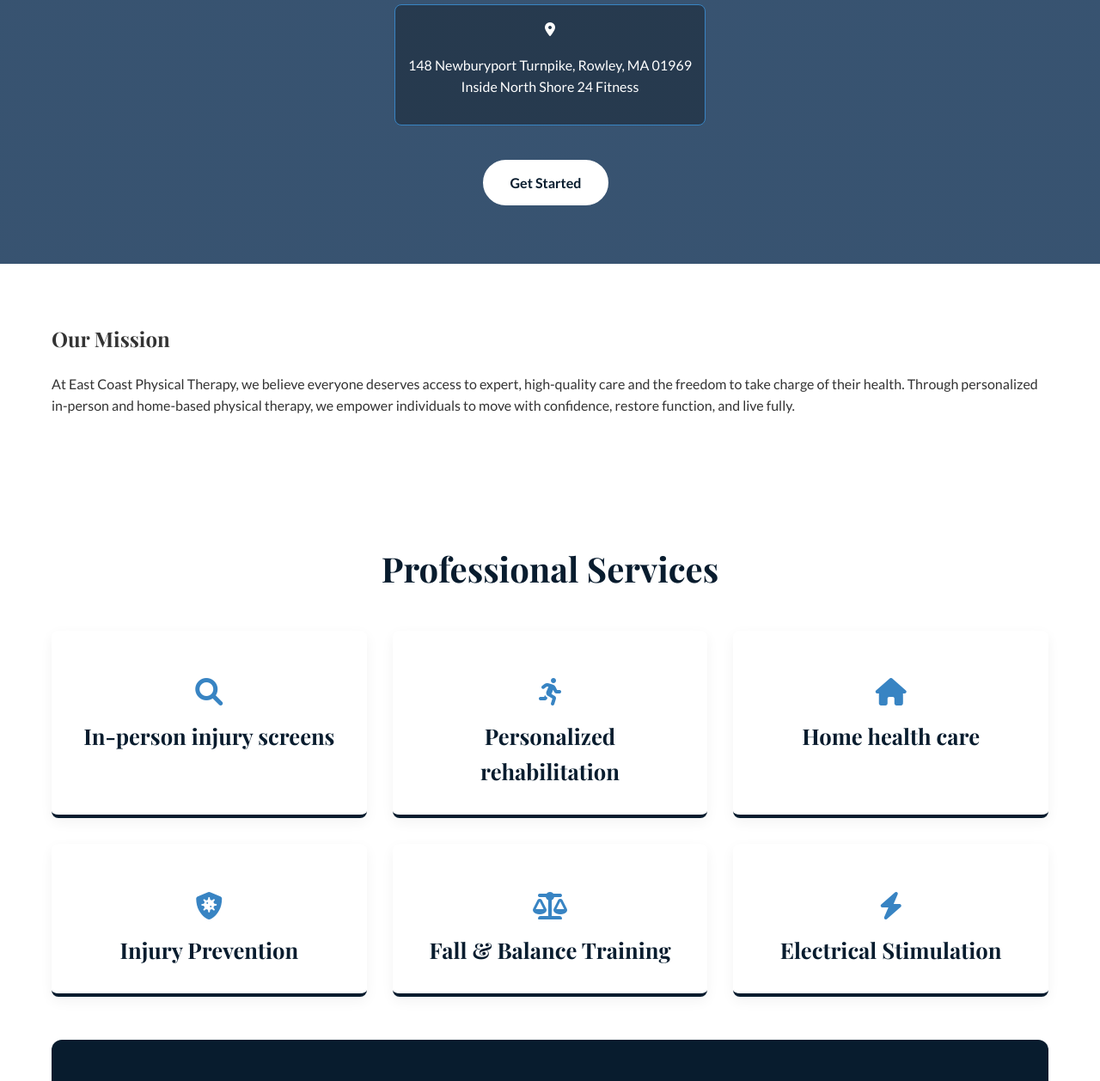
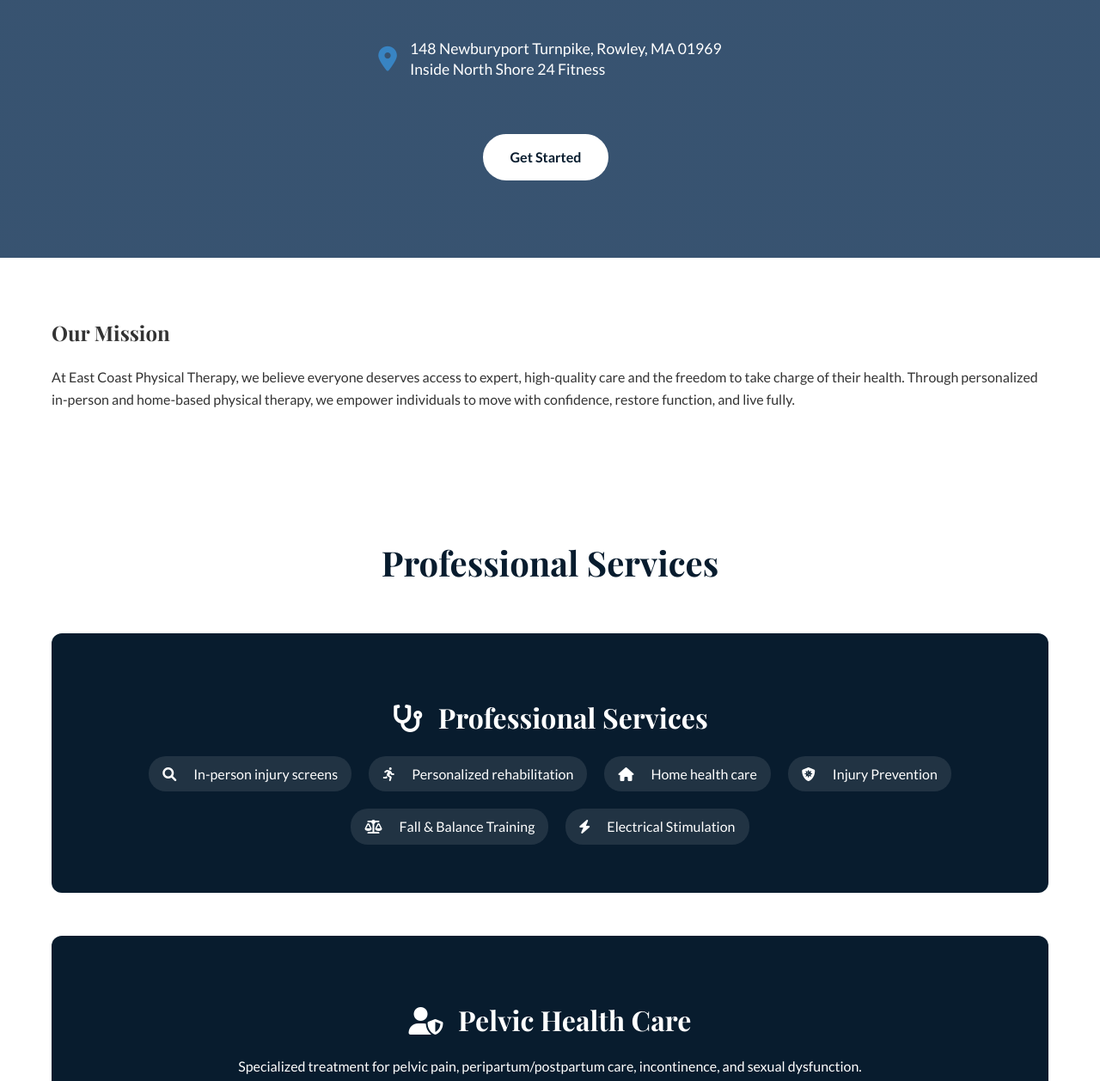
Before and after one commit to East-Coast-Physical-Therapy/eastcoastpt.github.io, a plain HTML site: page index.html in a window 1280 px wide. Shown: the part 350-1608 px from the top of the page at 86% size. Drawn offline with nearby package versions, Linux system fonts and the light colour scheme.

Commit message:
standardized services section

```diff
--- a/index.html
+++ b/index.html
@@ -62,32 +62,23 @@
     <section id="services" class="services">
         <div class="container">
             <h2 class="section-title">Professional Services</h2>
-            <div class="services-grid">
-                <div class="service-card">
-                    <h3><i class="fas fa-search"></i> In-person injury screens</h3>
-                </div>
-                <div class="service-card">
-                    <h3><i class="fas fa-running"></i> Personalized rehabilitation</h3>
-                </div>
-                <div class="service-card">
-                    <h3><i class="fas fa-home"></i> Home health care</h3>
-                </div>
-                <div class="service-card">
-                    <h3><i class="fas fa-shield-virus"></i> Injury Prevention</h3>
-                </div>
-                <div class="service-card">
-                    <h3><i class="fas fa-balance-scale"></i> Fall & Balance Training</h3>
-                </div>
-                <div class="service-card">
-                    <h3><i class="fas fa-bolt"></i> Electrical Stimulation</h3>
-                </div>
+            <div class="feature-box">
+                <h3><i class="fas fa-stethoscope"></i> Professional Services</h3>
+                <ul class="feature-list">
+                    <li><i class="fas fa-search"></i> In-person injury screens</li>
+                    <li><i class="fas fa-running"></i> Personalized rehabilitation</li>
+                    <li><i class="fas fa-home"></i> Home health care</li>
+                    <li><i class="fas fa-shield-virus"></i> Injury Prevention</li>
+                    <li><i class="fas fa-balance-scale"></i> Fall & Balance Training</li>
+                    <li><i class="fas fa-bolt"></i> Electrical Stimulation</li>
+                </ul>
             </div>
 
-            <div class="pelvic-health-box">
+            <div class="feature-box">
                 <h3><i class="fas fa-user-shield"></i> Pelvic Health Care</h3>
                 <p>Specialized treatment for pelvic pain, peripartum/postpartum care, incontinence, and sexual
                     dysfunction.</p>
-                <ul class="pelvic-list">
+                <ul class="feature-list">
                     <li>Pelvic & Tailbone Pain</li>
                     <li>Urinary/Fecal Leakage</li>
                     <li>Post-Menopausal Changes</li>
--- a/style.css
+++ b/style.css
@@ -165,13 +165,29 @@ h6 {
 }
 
 .location-badge {
-    margin: 20px auto 30px auto;
-    padding: 15px;
-    border: 1px solid var(--logo-mid);
-    display: block;
+    margin: 15px auto 35px auto;
+    padding: 0;
+    border: none;
+    display: flex;
+    flex-direction: row;
+    align-items: center;
     width: fit-content;
-    border-radius: 8px;
-    background: rgba(0, 0, 0, 0.3);
+    background: transparent;
+}
+
+.location-badge i {
+    color: var(--logo-mid);
+    font-size: 1.8rem;
+    /* Slightly larger icon */
+    margin-right: 15px;
+    margin-bottom: 0;
+}
+
+.location-badge p {
+    font-size: 1.1rem;
+    line-height: 1.4;
+    font-weight: 500;
+    text-align: left;
 }
 
 /* Services Grid */
@@ -210,7 +226,8 @@ h6 {
 }
 
 /* Pelvic Health Box */
-.pelvic-health-box {
+/* Feature Box (Shared Style) */
+.feature-box {
     margin-top: 50px;
     background: var(--theme-dark-blue);
     color: white;
@@ -219,17 +236,17 @@ h6 {
     text-align: center;
 }
 
-.pelvic-health-box h3 {
+.feature-box h3 {
     color: white;
     font-size: 2rem;
     margin-bottom: 1rem;
 }
 
-.pelvic-health-box i {
+.feature-box i {
     margin-right: 10px;
 }
 
-.pelvic-list {
+.feature-list {
     list-style: none;
     padding: 0;
     display: flex;
@@ -239,10 +256,13 @@ h6 {
     margin-top: 20px;
 }
 
-.pelvic-list li {
+.feature-list li {
     background: rgba(255, 255, 255, 0.1);
     padding: 8px 16px;
     border-radius: 20px;
+    display: flex;
+    align-items: center;
+    gap: 10px;
 }
 
 /* Staff Profile */
```
